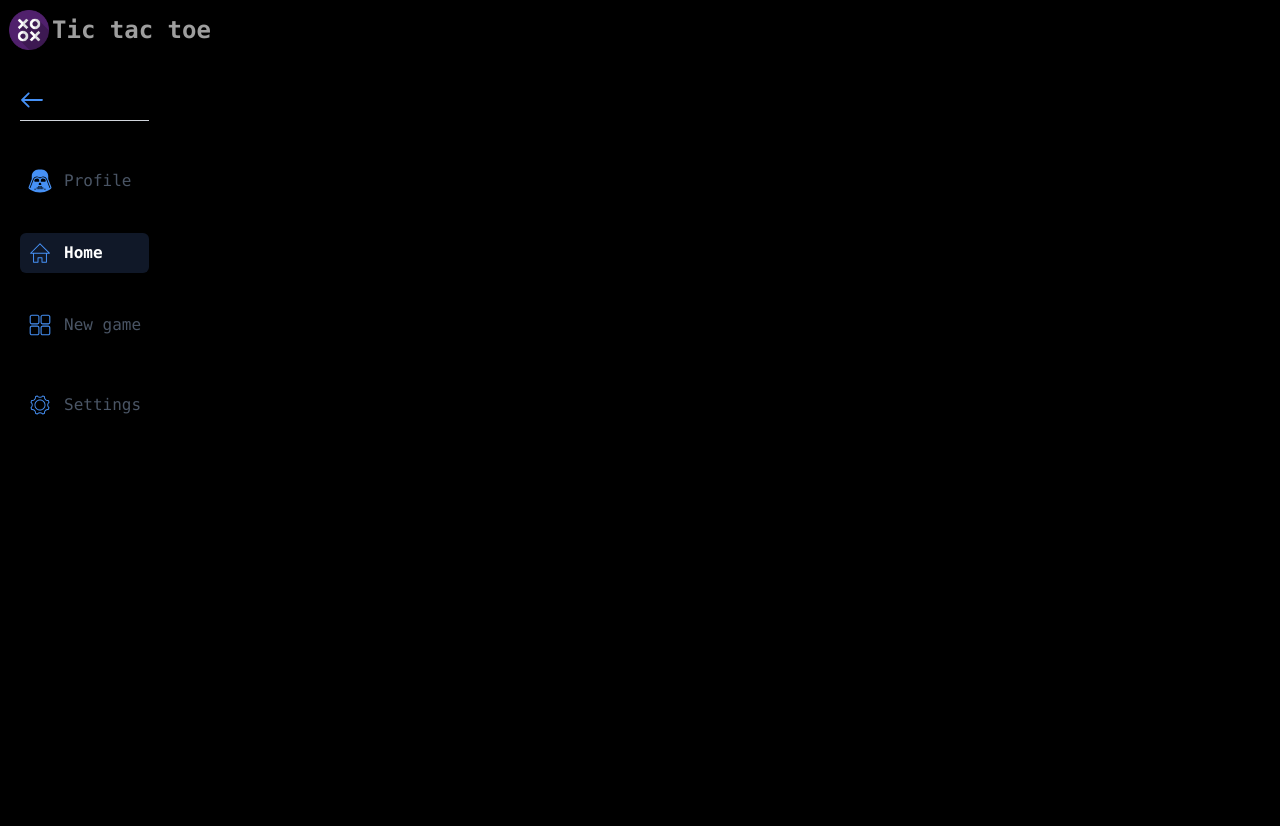
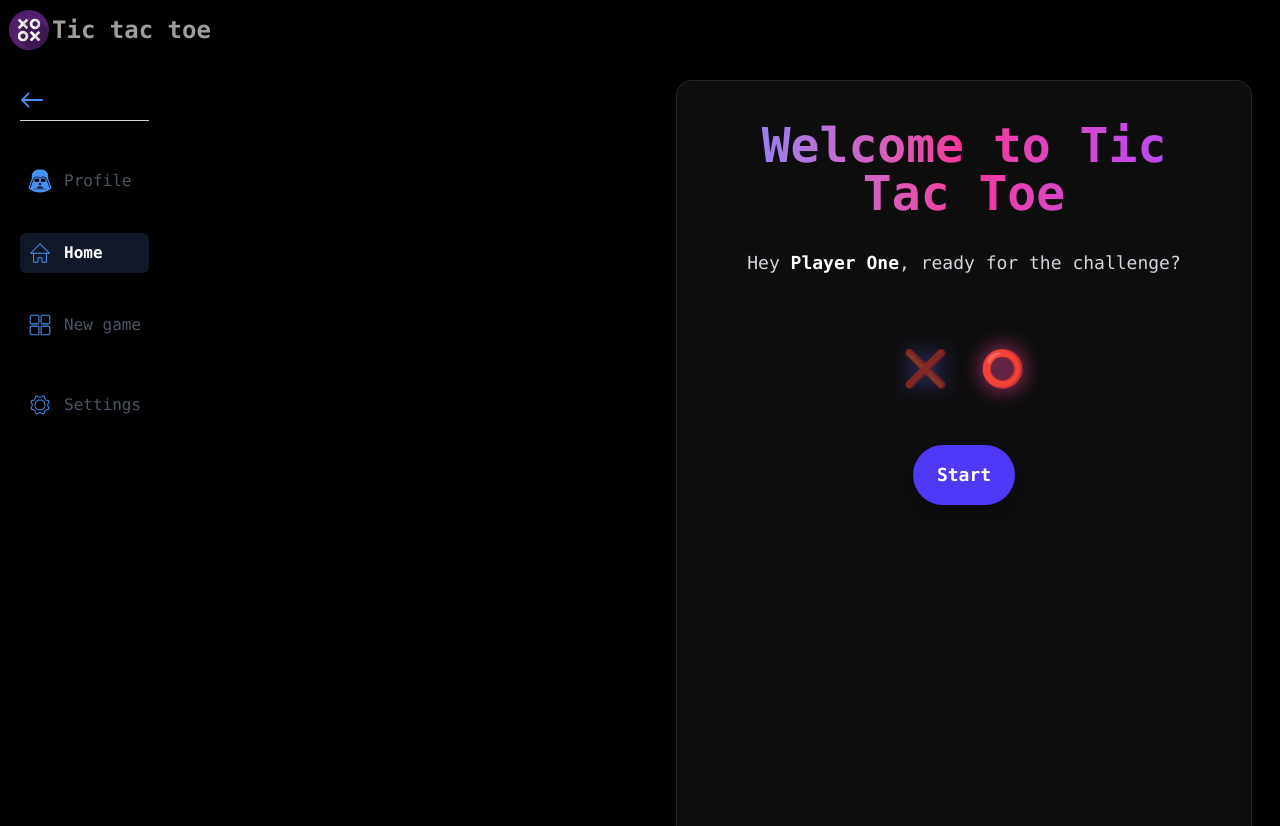
Before and after one commit to Mikeprogrammer973/tic-tac-toe, a plain HTML site: page index.html in a window 1280 px wide. Shown: the top 826 px of the page. Drawn offline with nearby package versions, Linux system fonts and the light colour scheme; grey boxes are pictures that could not be loaded.

Commit message:
Update index.html

```diff
--- a/index.html
+++ b/index.html
@@ -19,7 +19,7 @@
     </header>
 
     <!-- PAGE BODY -->
-    <main class="min-h-screen z-40 grid gap-4 justify-items-start">
+    <main class="min-h-screen z-40 grid grid-cols-2 gap-4 justify-items-start">
         <!-- MENU -->
         <aside x-data="{mno_open : true}" class="min-h-screen p-5" id="menu-container">
             <div class="mb-10 border-b-1 border-gray-300 py-2 flex justify-left">
```
